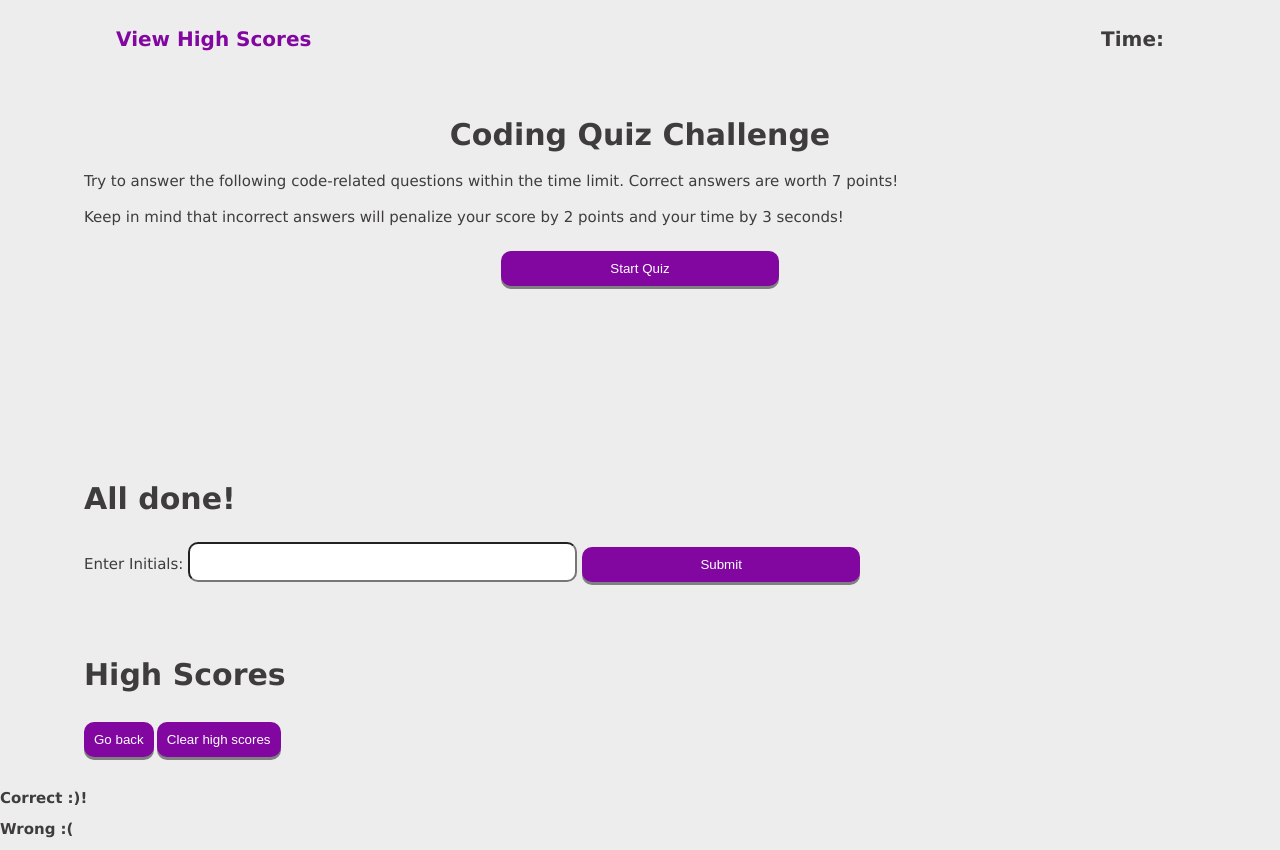
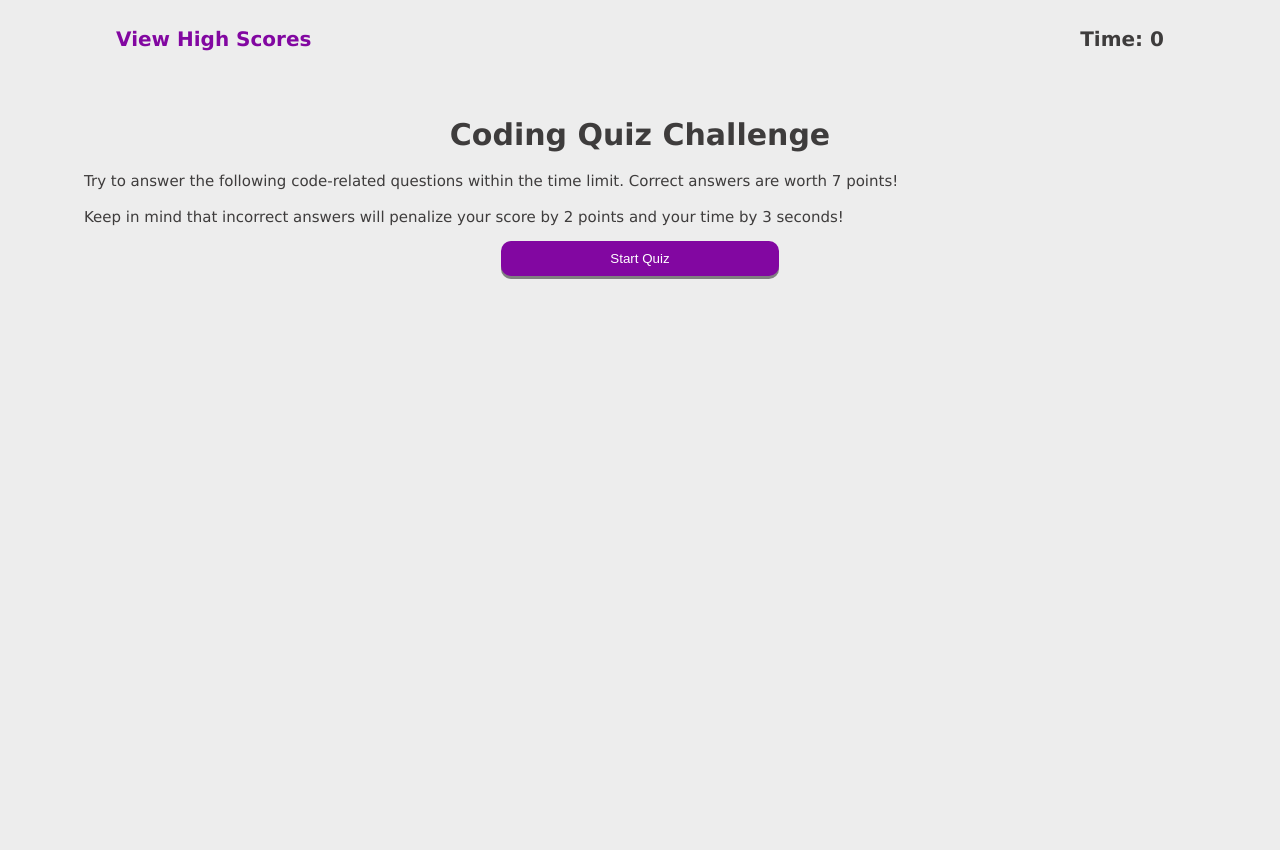
Before and after one commit to elfsvet/steapan-matysik-code-quiz, a plain HTML site: page index.html in a window 1280 px wide. After the commit the page ends 800 px from the top, so only its background shows below. Drawn offline with Linux system fonts and the light colour scheme.

Commit message:
will play with classes in html

```diff
--- a/assets/css/style.css
+++ b/assets/css/style.css
@@ -82,6 +82,9 @@ p {
 .end h1,
 .end p {
     /* text-align: left; */
+    display: flex;
+    align-items: center;
+    flex-wrap: wrap;
 }
 
 /* input form style in end container */
@@ -92,6 +95,7 @@ p {
     width        : 35%;
     font-size    : 2.2rem;
     border-radius: 10px;
+    margin: 0 20px;
 }
 
 /* then input form clicked to input info it will be */
@@ -104,9 +108,9 @@ p {
 }
 
 /* the elements with class hide will disapear from the page */
-/* .hide{
+.hide{
     display: none;
-} */
+}
 
 #question {
     text-align : left;
@@ -143,15 +147,15 @@ p {
     margin            : 20px 0;
 }
 
-.startend {
+.start-end {
     width     : 25%;
-    margin-top: 10px
+    margin-top: 0;
 }
 
-.answerbtn {
+.answer-btn {
     width     : 50%;
     text-align: left;
-    font-size : 30vw;
+    font-size : 3.0vw;
 }
 
 /* correct/wrong styling */
@@ -178,6 +182,7 @@ li {
         width    : 100%;
         font-size: 3.0vw;
     }
+
 
     #question {
         font-size: 4.5vw;
--- a/assets/js/script.js
+++ b/assets/js/script.js
@@ -18,40 +18,182 @@
 // THEN I can save my initials and score
 
 
-// Variables
-
-// Define a set of questions
-
-// Grab reference to element
-var timerEl = document.querySelector("timer");
-var highScoresLink = document.getElementById("view-high-scores");
-var starterContainer = document.getElementsById("starter-container");
-var btnStartGame = document.getElementById("start-game");
-var questionContainer = document.getElementById("question-container");
-var question = document.getElementById("question");
 
 
 
 
-// Define other variables
+
+// Variables
+
+// Define a set of questions
+var question = [
+    {
+        q: 'Inside which HTML element do we put the JavaScript?<br /><br /><p id="demo">This is a demonstration.</p>',
+        a: '<script>',
+        choices: [
+            { choice: '<js>' },
+             { choice: '<script>' },
+              { choice: '<javascript>' },
+               { choice: '<scripting>' }]
+    },
+    {
+        q: 'What is the correct JavaScript syntax to change the content of the HTML element below?',
+        a: 'document.getElementById("demo").innerHTML = "Hello World!";',
+        choices: [
+            { choice: 'document.getElementById("demo").innerHTML = "Hello World!";' },
+            { choice: 'document.getElementByName("p").innerHTML = "Hello World!";' },
+            { choice: 'document.getElement("p").innerHTML = "Hello World!";' },
+            { choice: '#demo.innerHTML = "Hello World!";' }
+        ]
+    },
+    {
+        q: 'How do you write "Hello World" in an alert box?',
+        a: 'alert("Hello World");',
+        choices: [
+            { choice: 'alert("Hello World");' },
+            { choice: 'msgBox("Hello World");' },
+            { choice: 'msg("Hello World");' },
+            { choice: 'alertBox("Hello World");' }
+        ]
+    },
+    {
+        q: 'How to write an IF statement in JavaScript?',
+        a: 'if (i == 5)',
+        choices: [
+            { choice: 'if (i == 5)' },
+            { choice: 'if i = 5' },
+            { choice: 'if i = 5 then' },
+            { choice: 'if i == 5 then' }
+        ]
+    },
+    {
+        q: 'How to write an IF statement for executing some code if "i" is NOT equal to 5?',
+        a: 'if (i != 5)',
+        choices: [
+            { choice: 'if (i <> 5)' },
+            { choice: 'if i =! 5 then' },
+            { choice: 'if (i != 5)' },
+            { choice: 'if i <> 5' }
+        ]
+    },
+    {
+        q: 'How does a FOR loop start?',
+        a: 'for (i = 0; i <= 5; i++)',
+        choices: [
+            { choice: 'for (i <= 5; i++)' },
+            { choice: 'for (i = 0; i <= 5; i++)' },
+            { choice: 'for (i = 0; i <= 5)' },
+            { choice: 'for i = 1 to 5' }
+        ]
+    },
+    {
+        q: 'What is the correct way to write a JavaScript array?',
+        a: 'var colors = ["red", "green", "blue"]',
+        choices: [
+            { choice: 'var colors = 1 = ("red"), 2 = ("green"), 3 = ("blue")' },
+            { choice: 'var colors = (1:"red", 2:"green", 3:"blue")' },
+            { choice: 'var colors = ["red", "green", "blue"]' },
+            { choice: 'var colors = "red", "green", "blue"' }
+        ]
+    },
+    {
+        q: 'How do you round the number 7.25, to the nearest integer?',
+        a: 'Math.round(7.25)',
+        choices: [
+            { choice: 'round(7.25)' },
+            { choice: 'rnd(7.25)' },
+            { choice: 'Math.rnd(7.25)' },
+            { choice: 'Math.round(7.25)' }
+        ]
+    },
+    {
+        q: 'How do you find the number with the highest value of x and y?',
+        a: 'Math.max(x, y)',
+        choices: [
+            { choice: 'top(x, y)' },
+            { choice: 'Math.ceil(x, y)' },
+            { choice: 'ceil(x, y)' },
+            { choice: 'Math.max(x, y)' }
+        ]
+    },
+    {
+        q: 'Which event occurs when the user clicks on an HTML element?',
+        a: 'onclick',
+        choices: [
+            { choice: 'onmouseclick' },
+            { choice: 'onclick' },
+            { choice: 'onmouseover' },
+            { choice: 'onchange' }
+        ]
+    },
+    {
+        q: 'Which operator is used to assign a value to a variable?',
+        a: '=',
+        choices: [
+            { choice: '*' },
+            { choice: '=' },
+            { choice: '-' },
+            { choice: 'x' }
+        ]
+    },
+];
+// Grab reference to element
+
+// header elements - view high scores and timer
+var viewHighScoresEl = document.getElementById("view-high-scores");
+var timerEl = document.getElementById("timer");
+
+// first container we see when open the page
+var starterContainerEl = document.getElementById("starter-container");
+
+// this is question container. contains answers as well.
+var questionContainerEl = document.getElementById("question-container");
+var questionEl = document.getElementById("question");
+var answerButtonsEl = document.getElementById("answer-buttons");
+
+// this is the end of the quiz container with banner and initials input and submit button
+var endContainerEl = document.getElementById("end-container");
+var scoreBannerEl = document.getElementById("score-banner");
+var initialsFormEl = document.getElementById("initials-form");
+// +one button with submit in the buttons section
+
+// high score container
+var highScoreContainerEl = document.getElementById("high-score-container");
+var highScoreListEl = document.getElementById("high-score-list");
+// +two more buttons look in the buttons section
+
+// correct/wrong answers containers
+var correctAnswerEl = document.getElementById("correct");
+var wrongAnswerEl = document.getElementById("wrong");
+
+// Buttons
+var buttonStartGameEl = document.getElementById("start-game");
+// var buttonSubmitScoreEl = document.querySelector("#submit-score");
+var buttonGoBackEl = document.getElementById("go-back");
+var buttonClearHighScoreEl = document.getElementById("clear-high-scores");
+
+
+
+
 // High Score Array
 var HighScores = [];
 // assign array details for questions
 var arrayShuffledQuestions;
 var questionIndex = 0;
+var score = 0;
+var timeLeft;
+var gameOver;
+
+// sets timer to 0 before the start of quiz.
+timerEl.innerHTML = 0;
 
 
 // Functions
 
 // When I click the start button, timer starts
-var totalTime = 100;
-var newQuiz = function() {
-    questionIndex = 0;
-    totalTime = 99;
-    timeLeftEl.textContent = totalTime;
-    initialInput.textContent = '';
-
-    // NEED TO CONTINUE SLEEPY
+var startGame = function (event) {
+    // add classes to show/hide start and quiz screen
+    starterContainerEl.classList.add('hide');
 }
 
 // Then I am presented with a question and choices
@@ -85,4 +227,8 @@ var newQuiz = function() {
 // // check if there is any local storage
 
 // Add event Listeners
-// startQuizBtnEl.addEventListener("click", newQuiz);
+
+buttonStartGameEl.addEventListener("click", () => {console.log("Did you press Start Quiz?")});
+buttonGoBackEl.addEventListener("click", () => {console.log("Did you press Go Back button?")});
+buttonClearHighScoreEl.addEventListener("click", () => {console.log("Did you press Clear high Scores?")});
+// buttonSubmitScoreEl.addEventListener("submit", () => {alert("I'm submit button")});
--- a/index.html
+++ b/index.html
@@ -1,5 +1,6 @@
 <!DOCTYPE html>
 <html lang="en">
+
 <head>
     <meta charset="UTF-8">
     <meta name="viewport" content="width=device-width, initial-scale=1.0">
@@ -24,10 +25,11 @@
         <!-- assigning two classes in one place like container and start classes for this div -->
         <div class="container start">
             <h1>Coding Quiz Challenge</h1>
-                <p>Try to answer the following code-related questions within the time limit. Correct answers are worth 7 points!<br /><br /> <!-- 2 new lines for the info text -->
+            <p>Try to answer the following code-related questions within the time limit. Correct answers are worth 7
+                points!<br /><br /> <!-- 2 new lines for the info text -->
                 Keep in mind that incorrect answers will penalize your score by 2 points and your time by 3 seconds!
             </p>
-                <button class="btn startend" id="start-game">Start Quiz</button>
+            <button class="btn start-end" id="start-game">Start Quiz</button>
         </div>
     </div>
 
@@ -39,7 +41,7 @@
         </div>
     </div>
 
-<!-- last box with all the scores in a banner and two buttons for go back to the start of quiz or to clear local storage -->
+    <!-- the end of game box with all the scores in a banner and two buttons for go back to the start of quiz or to clear local storage -->
     <div id="end-container" class="hide">
         <div class="container end">
             <div id=score-banner>
@@ -48,7 +50,8 @@
             <form id="initials-form" class="initials">
                 <p> Enter Initials:
                     <input type="text" name="initials" id="initials" class="text-input" />
-                <button class="btn startend" id="sumbit-score" type="submit">Submit</button> </p>
+                    <button class="btn start-end" id="sumbit-score" type="submit">Submit</button>
+                </p>
             </form>
         </div>
     </div>
@@ -76,4 +79,5 @@
     <!-- link script file to the html -->
     <script src="./assets/js/script.js"></script>
 </body>
+
 </html>
```
Lines whose indentation alone changed are shown as unchanged.
